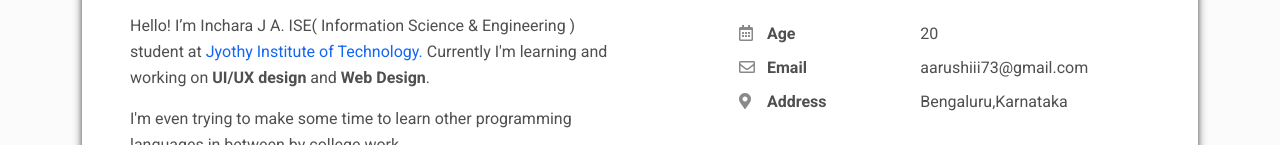
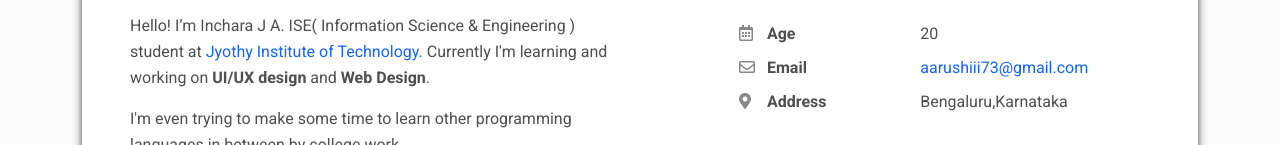
Before and after one commit to Inchara-JA/Inchara-JA.github.io, a plain HTML site: page index.html in a window 1280 px wide. Shown: the part 757-902 px from the top of the page. Drawn offline with Linux system fonts and the light colour scheme.

Commit message:
Update index.html

```diff
--- a/index.html
+++ b/index.html
@@ -108,7 +108,7 @@
               <div class="pb-2 fw-bolder"><i class="far fa-envelope pe-2 text-muted" style="width:24px;opacity:0.85;"></i> Email</div>
             </div>
             <div class="col-sm-7">
-              <div class="pb-2">aarushiii73@gmail.com</div>
+              <div class="pb-2"><a href="mailto:name@email.com">aarushiii73@gmail.com</a></div>
             </div>
             <!-- <div class="col-sm-5">
               <div class="pb-2 fw-bolder"><i class="fab fa-skype pe-2 text-muted" style="width:24px;opacity:0.85;"></i> Skype</div>
```
